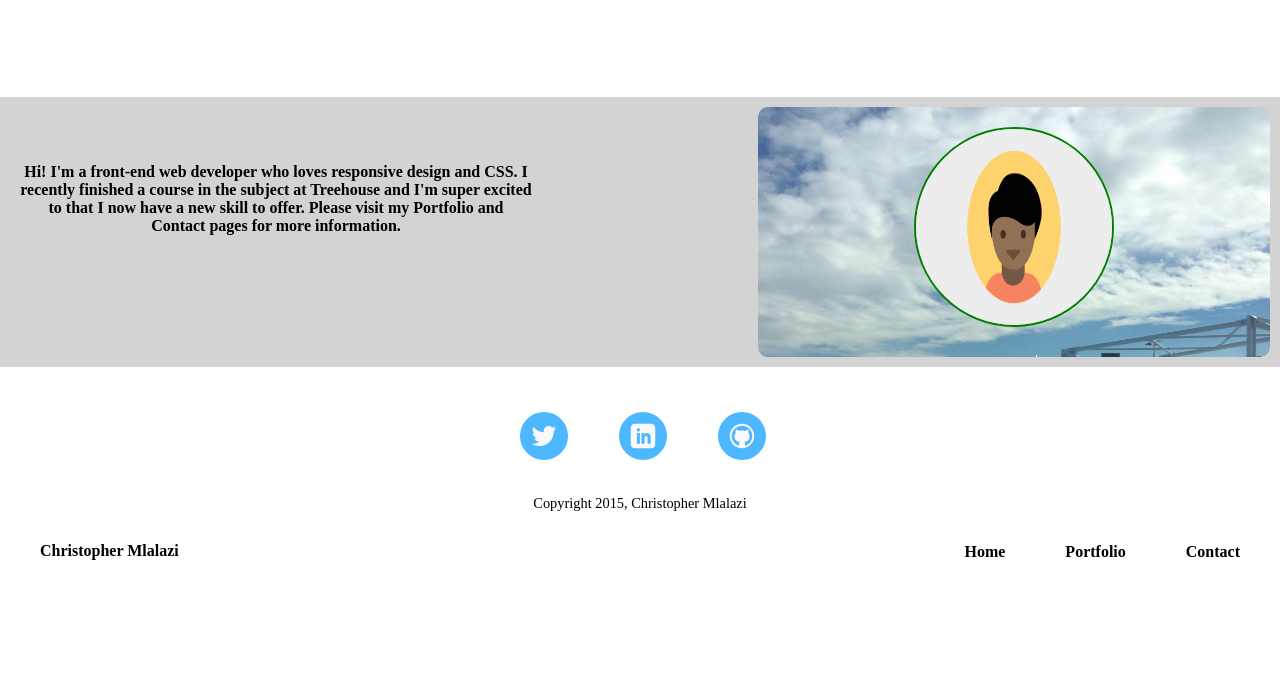
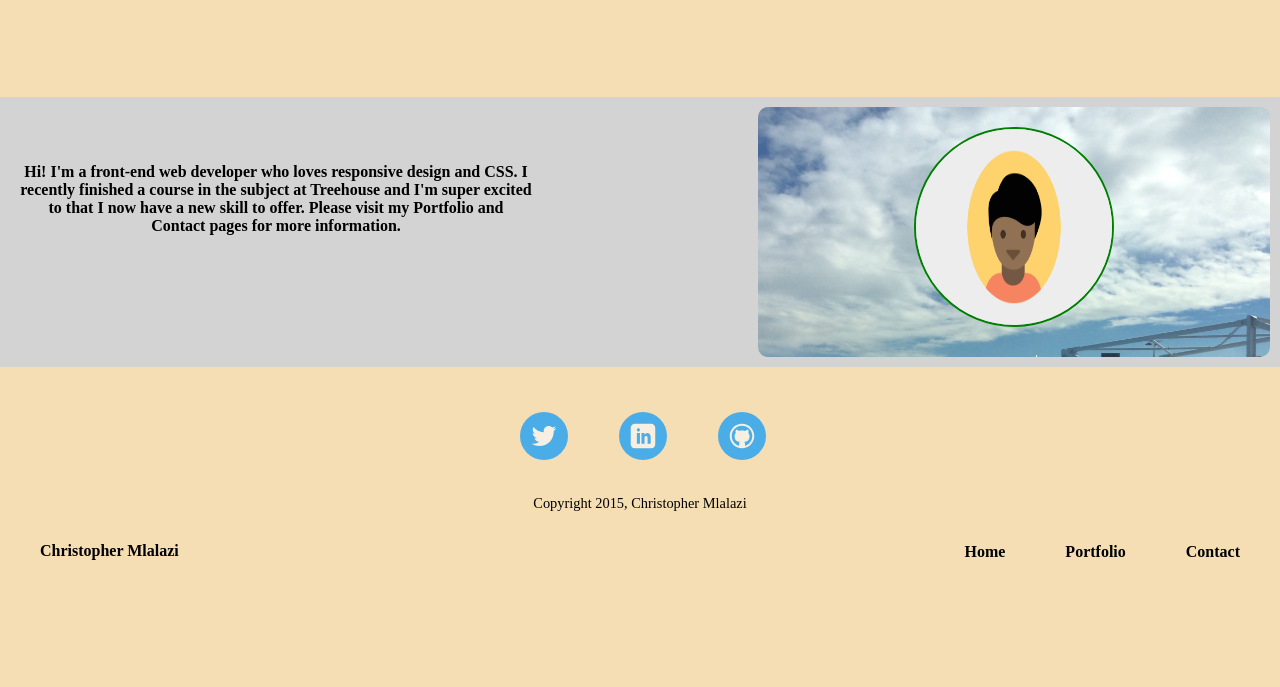
Before and after one commit to ChrisMlalazi/Project_2, a plain HTML site: page index.html in a window 1280 px wide. Shown: the part 113-800 px from the top of the page. Drawn offline with Linux system fonts and the light colour scheme; a web font is replaced by a local one.

Commit message:
Background

```diff
--- a/styles.css
+++ b/styles.css
@@ -7,7 +7,7 @@
 body {
 	text-align: center;
 	margin: 0 auto;
-	background-color: white;
+	background-color: #f5deb3;
 
 }
 
```
